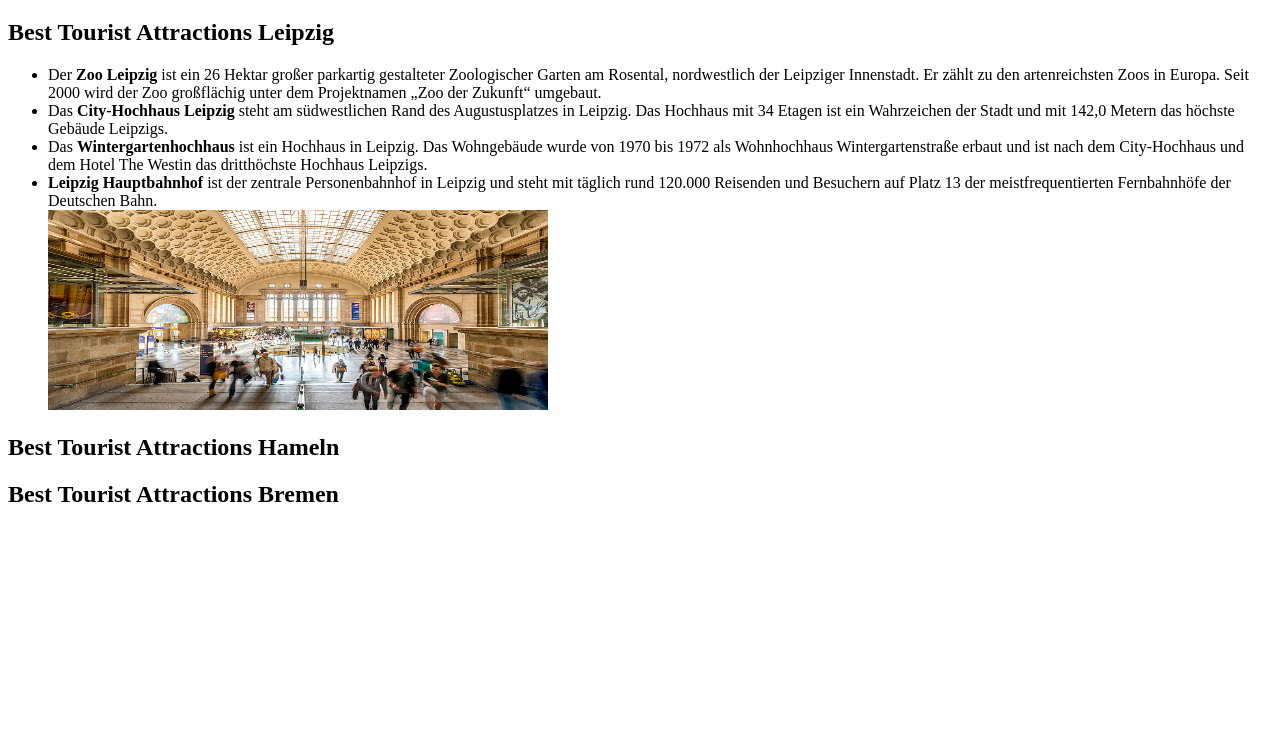
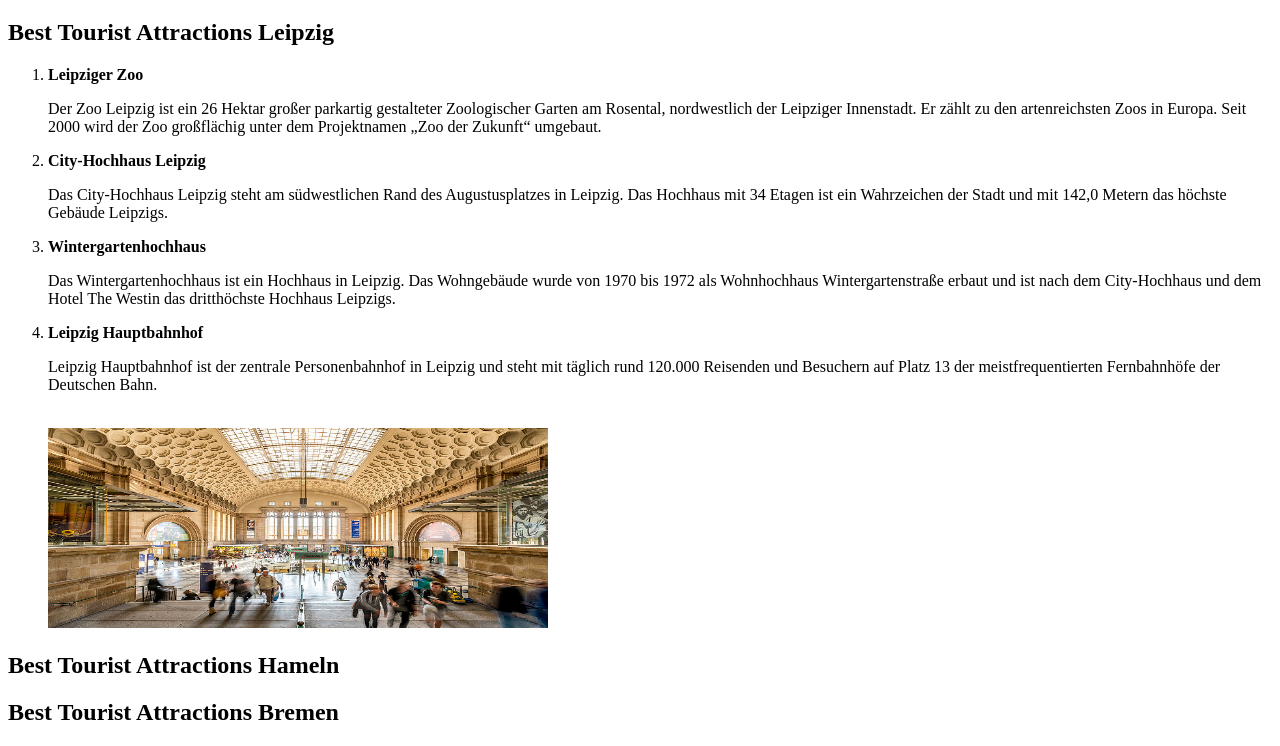
Before and after one commit to FbW43-2/team_ex2_teamtrouble_touristattractions, a plain HTML site: page index.html in a window 1280 px wide. Shown: the part 61-807 px from the top of the page. Drawn offline with Linux system fonts and the light colour scheme.

Commit message:
formated

```diff
--- a/index.html
+++ b/index.html
@@ -12,40 +12,37 @@
     <div>
       <h2>Best Tourist Attractions Leipzig</h2>
 
-      <ul>
-        <li>
-          Der <b>Zoo Leipzig</b> ist ein 26 Hektar großer parkartig gestalteter
+      <ol>
+        <li> <b>Leipziger Zoo </b></li>
+         <p></p> Der Zoo Leipzig ist ein 26 Hektar großer parkartig gestalteter
           Zoologischer Garten am Rosental, nordwestlich der Leipziger
           Innenstadt. Er zählt zu den artenreichsten Zoos in Europa. Seit 2000
           wird der Zoo großflächig unter dem Projektnamen „Zoo der Zukunft“
-          umgebaut.
-        </li>
+          umgebaut.</P>
 
-        <li>
-          Das<b> City-Hochhaus Leipzig</b> steht am südwestlichen Rand des
+
+
+        <li><b>City-Hochhaus Leipzig</b></li>
+         <p> Das City-Hochhaus Leipzig steht am südwestlichen Rand des
           Augustusplatzes in Leipzig. Das Hochhaus mit 34 Etagen ist ein
           Wahrzeichen der Stadt und mit 142,0 Metern das höchste Gebäude
-          Leipzigs.
-        </li>
-        <li>
-          Das <b>Wintergartenhochhaus</b> ist ein Hochhaus in Leipzig. Das
+          Leipzigs.</p>
+
+        <li><b>Wintergartenhochhaus </b></li>
+         <p> Das Wintergartenhochhaus ist ein Hochhaus in Leipzig. Das
           Wohngebäude wurde von 1970 bis 1972 als Wohnhochhaus
           Wintergartenstraße erbaut und ist nach dem City-Hochhaus und dem Hotel
           The Westin das dritthöchste Hochhaus Leipzigs.
-        </li>
-        <li>
-          <b>Leipzig Hauptbahnhof</b> ist der zentrale Personenbahnhof in
+          </p>
+
+        <li><b>Leipzig Hauptbahnhof</b></i>
+         <p> Leipzig Hauptbahnhof ist der zentrale Personenbahnhof in
           Leipzig und steht mit täglich rund 120.000 Reisenden und Besuchern auf
-          Platz 13 der meistfrequentierten Fernbahnhöfe der Deutschen Bahn.
-        </li>
+          Platz 13 der meistfrequentierten Fernbahnhöfe der Deutschen Bahn.</p>
+        <br>
 
-        <img
-          src="images/hbf.jpg"
-          alt="Hauptbahnhof"
-          height="200px"
-          width="500px"
-        />
-      </ul>
+        <img src="images/hbf.jpg" alt="Hauptbahnhof" height="200px" width="500px" />
+      </ol>
     </div>
 
     <div>
```
